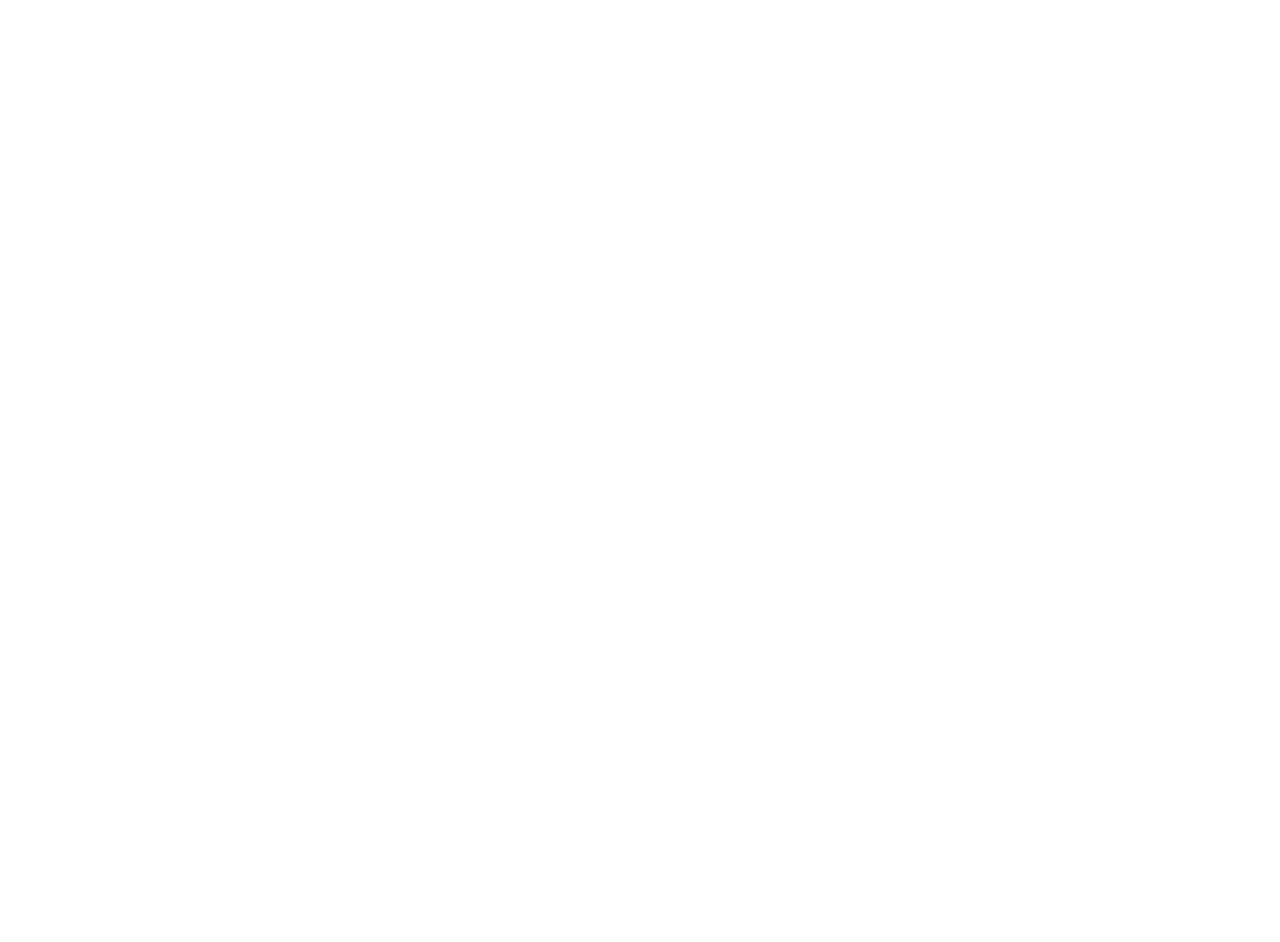
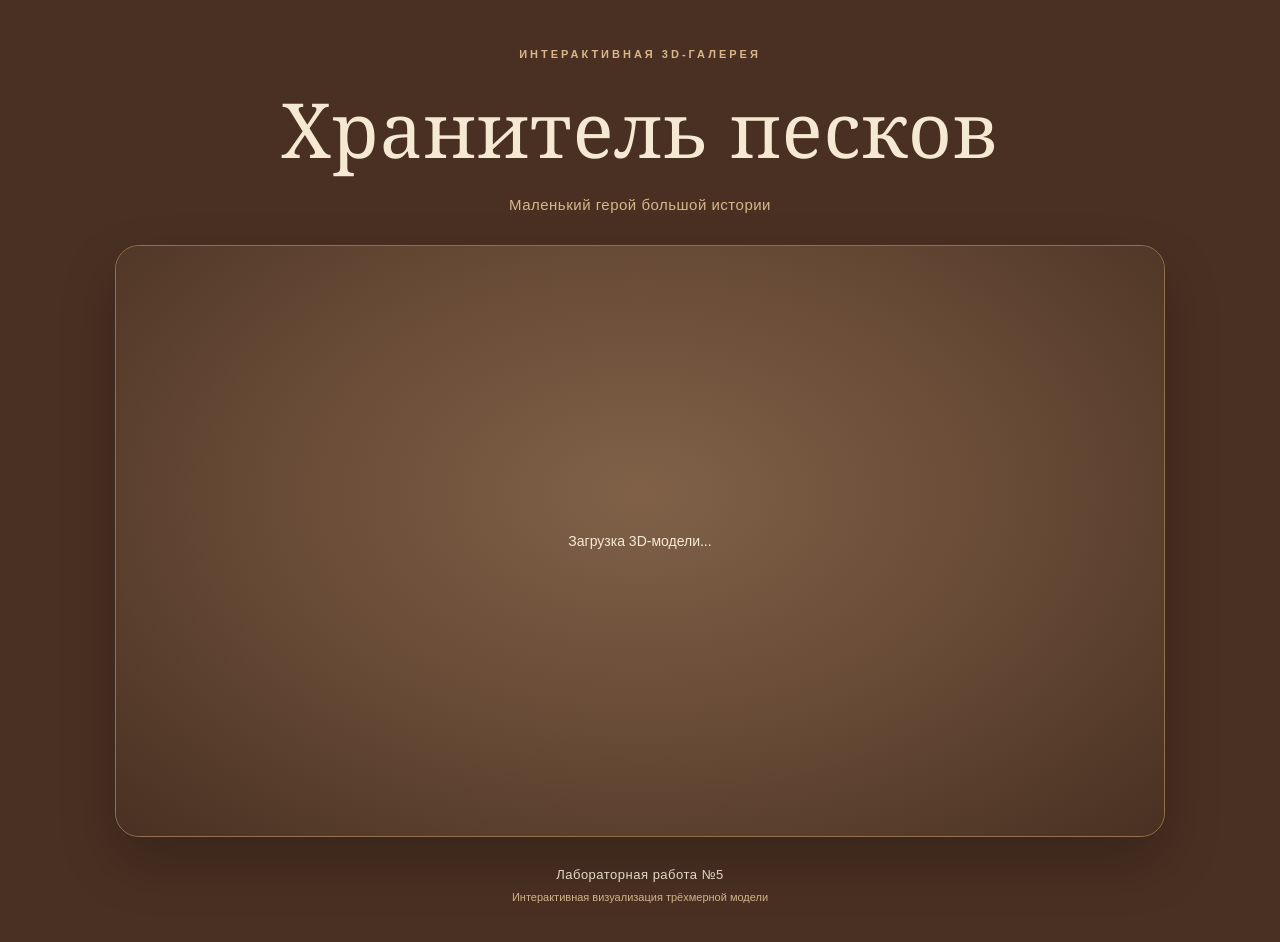
Before and after one commit to kkeettrriinnsshhh/Drozdovskaya-lab-5-6, a plain HTML site: page index.html in a window 1280 px wide. Before the commit the page ends 800 px from the top, so only its background shows below. Drawn offline with Linux system fonts and the light colour scheme; some packages are replaced by stand-ins of ours; a script that the page names is missing.

Commit message:
Update index.html

```diff
--- a/index.html
+++ b/index.html
@@ -1,27 +1,275 @@
-<!doctype html>
-<html lang="en">
-  <head>
-    <title>&lt;model-viewer&gt; template</title>
-    <meta charset="utf-8">
-    <meta name="description" content="&lt;model-viewer&gt; template">
-    <meta name="viewport" content="width=device-width, initial-scale=1">
-    <link type="text/css" href="./styles.css" rel="stylesheet"/>
-  </head>
-  <body>
-    <!-- <model-viewer> HTML element -->
-    <model-viewer src="3b865256ca794dbda6df29d9bf047c55.glb" ar ar-modes="webxr scene-viewer quick-look" camera-controls tone-mapping="neutral" poster="poster.webp" shadow-intensity="1.34" autoplay camera-orbit="164.9deg 82.04deg 3.304m" field-of-view="30deg" exposure="1.29" shadow-softness="0.76">
-      <div class="progress-bar hide" slot="progress-bar">
-          <div class="update-bar"></div>
+
+<!DOCTYPE html>
+<html lang="ru">
+<head>
+  <meta charset="UTF-8">
+  <meta name="viewport" content="width=device-width, initial-scale=1.0">
+  <meta name="theme-color" content="#493022">
+
+  <title>Хранитель песков — 3D-галерея</title>
+
+  <script
+    type="module"
+    src="https://ajax.googleapis.com/ajax/libs/model-viewer/4.4.0/model-viewer.min.js">
+  </script>
+
+  <style>
+    :root {
+      --brown: #493022;
+      --brown-light: #60432E;
+      --brown-deep: #352116;
+      --gold: #D9B78B;
+      --cream: #F6E9D4;
+    }
+
+    * {
+      box-sizing: border-box;
+    }
+
+    html {
+      min-height: 100%;
+      background: var(--brown);
+    }
+
+    body {
+      margin: 0;
+      min-height: 100vh;
+      background: var(--brown);
+      color: var(--cream);
+      font-family: Arial, sans-serif;
+    }
+
+    .container {
+      width: min(94%, 1050px);
+      margin: 0 auto;
+      padding: 48px 0 25px;
+    }
+
+    /* Заголовок */
+
+    header {
+      text-align: center;
+      margin-bottom: 32px;
+    }
+
+    .eyebrow {
+      margin: 0 0 17px;
+      color: var(--gold);
+      font-size: 11px;
+      font-weight: 600;
+      letter-spacing: 3px;
+      text-transform: uppercase;
+    }
+
+    h1 {
+      margin: 0;
+      color: var(--cream);
+      font-family: Georgia, "Times New Roman", serif;
+      font-size: clamp(42px, 7vw, 76px);
+      font-weight: normal;
+      letter-spacing: 1px;
+    }
+
+    .subtitle {
+      margin: 16px 0 0;
+      color: var(--gold);
+      font-size: 15px;
+      letter-spacing: 0.5px;
+    }
+
+    /* Область 3D-модели */
+
+    .viewer-card {
+      position: relative;
+      width: 100%;
+      overflow: hidden;
+      border: 1px solid #92704D;
+      border-radius: 24px;
+      background: var(--brown-light);
+      box-shadow:
+        0 25px 55px rgba(0, 0, 0, 0.22);
+    }
+
+    model-viewer {
+      display: block;
+      width: 100%;
+      height: 590px;
+
+      background: radial-gradient(
+        ellipse at 50% 42%,
+        #806148 0%,
+        #684B36 50%,
+        #493022 100%
+      );
+
+      --poster-color: transparent;
+    }
+
+    /* Загрузка модели */
+
+    .loading {
+      position: absolute;
+      left: 50%;
+      top: 50%;
+      transform: translate(-50%, -50%);
+      color: var(--cream);
+      font-size: 14px;
+      text-align: center;
+      pointer-events: none;
+    }
+
+    .loading.hidden {
+      display: none;
+    }
+
+    /* Подпись */
+
+    footer {
+      padding: 30px 0 20px;
+      text-align: center;
+    }
+
+    .footer-main {
+      margin: 0;
+      color: var(--cream);
+      font-size: 13px;
+      letter-spacing: 0.5px;
+    }
+
+    .footer-sub {
+      margin: 9px 0 0;
+      color: var(--gold);
+      font-size: 11px;
+    }
+
+    /* Адаптация под телефон */
+
+    @media (max-width: 600px) {
+      .container {
+        padding-top: 35px;
+      }
+
+      header {
+        margin-bottom: 25px;
+      }
+
+      .eyebrow {
+        font-size: 10px;
+        letter-spacing: 2px;
+      }
+
+      h1 {
+        font-size: 42px;
+      }
+
+      .subtitle {
+        font-size: 13px;
+      }
+
+      model-viewer {
+        height: 440px;
+      }
+
+      .viewer-card {
+        border-radius: 18px;
+      }
+    }
+  </style>
+</head>
+
+<body>
+
+  <main class="container">
+
+    <header>
+
+      <p class="eyebrow">
+        Интерактивная 3D-галерея
+      </p>
+
+      <h1>Хранитель песков</h1>
+
+      <p class="subtitle">
+        Маленький герой большой истории
+      </p>
+
+    </header>
+
+    <!-- Трёхмерная модель персонажа -->
+
+    <section class="viewer-card">
+
+      <model-viewer
+        id="model"
+        src="./3b865256ca794dbda6df29d9bf047c55.glb"
+        alt="Трёхмерная модель Хранителя песков"
+
+        camera-controls
+        touch-action="pan-y"
+
+        auto-rotate
+        auto-rotate-delay="0"
+        rotation-per-second="20deg"
+
+        interaction-prompt="none"
+
+        autoplay
+
+        tone-mapping="neutral"
+        shadow-intensity="1.34"
+        shadow-softness="0.76"
+        exposure="1.29"
+
+        camera-orbit="164.9deg 82.04deg 3.304m"
+        field-of-view="30deg"
+
+        ar
+        ar-modes="webxr scene-viewer quick-look">
+
+      </model-viewer>
+
+      <div class="loading" id="loading">
+        Загрузка 3D-модели...
       </div>
-      <button slot="ar-button" id="ar-button">
-          View in your space
-      </button>
-      <div id="ar-prompt">
-          <img src="ar_hand_prompt.png">
-      </div>
-    </model-viewer>
-    <script src="script.js"></script>
-    <!-- Loads <model-viewer> for browsers: -->
-    <script type="module" src="https://ajax.googleapis.com/ajax/libs/model-viewer/4.4.0/model-viewer.min.js"></script>
-  </body>
+
+    </section>
+
+    <footer>
+
+      <p class="footer-main">
+        Лабораторная работа №5
+      </p>
+
+      <p class="footer-sub">
+        Интерактивная визуализация трёхмерной модели
+      </p>
+
+    </footer>
+
+  </main>
+
+  <script>
+    const model = document.getElementById("model");
+    const loading = document.getElementById("loading");
+
+    model.addEventListener("load", () => {
+      loading.classList.add("hidden");
+    });
+
+    model.addEventListener("error", (event) => {
+      loading.textContent =
+        "Не удалось загрузить 3D-модель.";
+
+      console.error(
+        "Ошибка загрузки модели:",
+        event
+      );
+    });
+
+    if (model.loaded) {
+      loading.classList.add("hidden");
+    }
+  </script>
+
+</body>
 </html>
```
